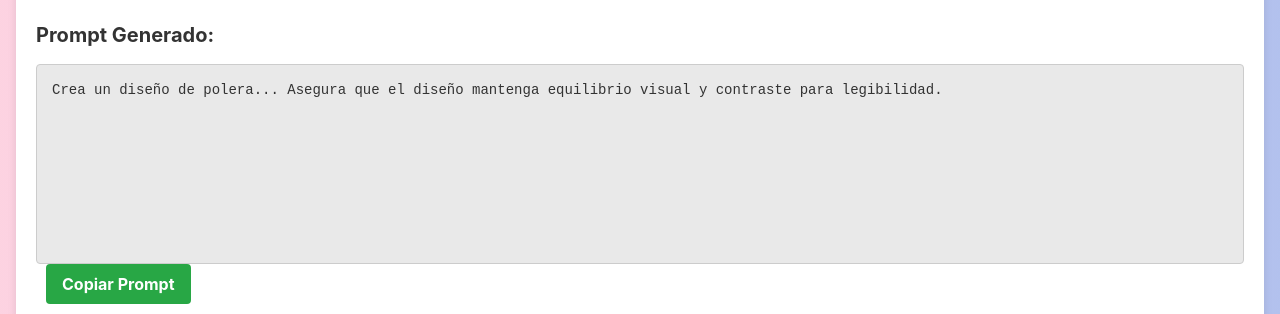
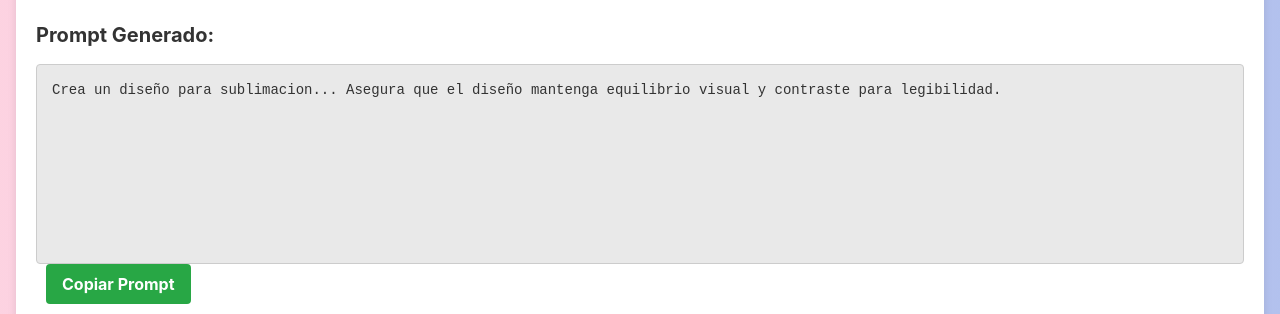
Before and after one commit to Lotusd1/Shirt-Design, a plain HTML site: page index.html in a window 1280 px wide. Both pictures are taken after a click on the button "Generar Prompt". Shown: the part 1593-1907 px from the top of the page. Drawn offline with nearby package versions, Linux system fonts and the light colour scheme.

Commit message:
Update index.html

```diff
--- a/index.html
+++ b/index.html
@@ -432,7 +432,7 @@
             const elaboracion = getInputValue('consideracionesElaboracion');
 
             // Construir el prompt usando el template
-            let prompt = `Crea un diseño de polera`;
+            let prompt = `Crea un diseño para sublimacion`;
 
             if (publicoObjetivo) {
                 prompt += ` dirigido a ${publicoObjetivo}`;
```
